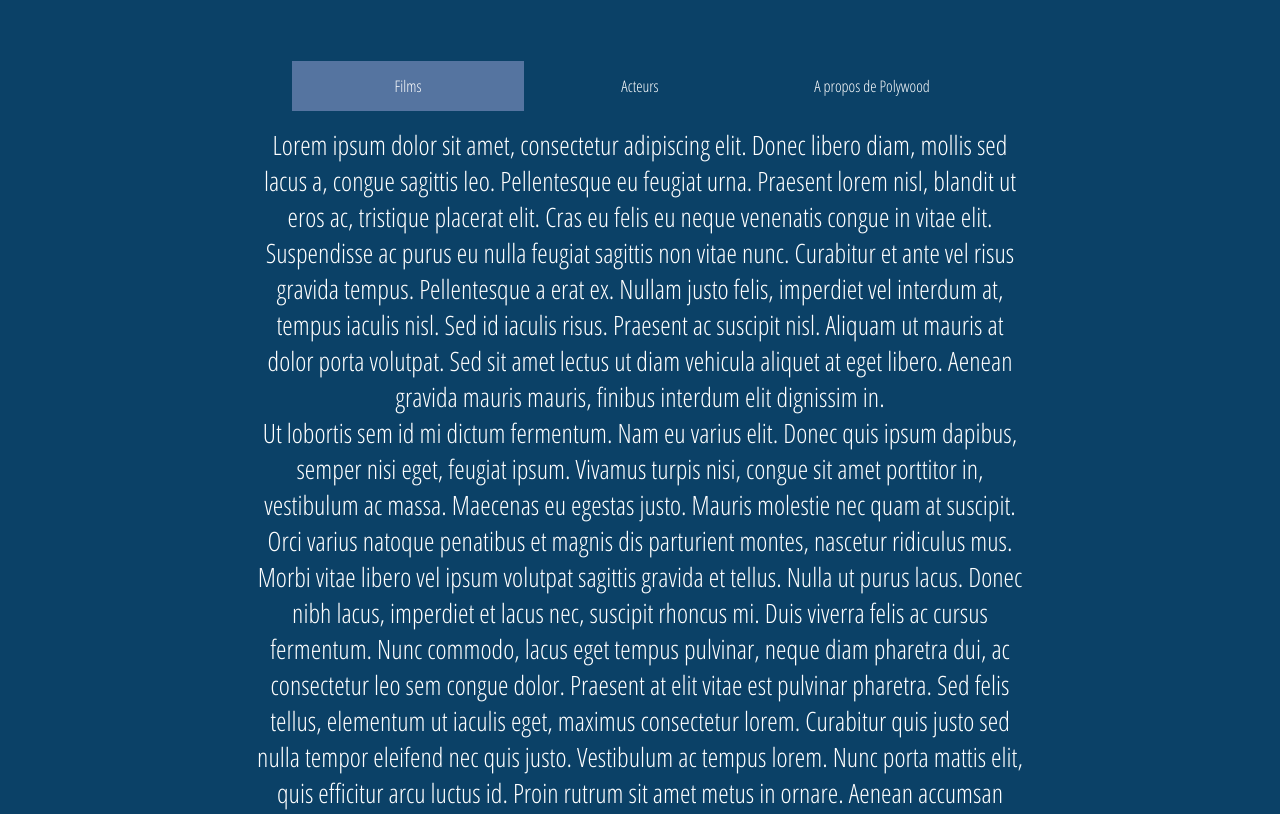
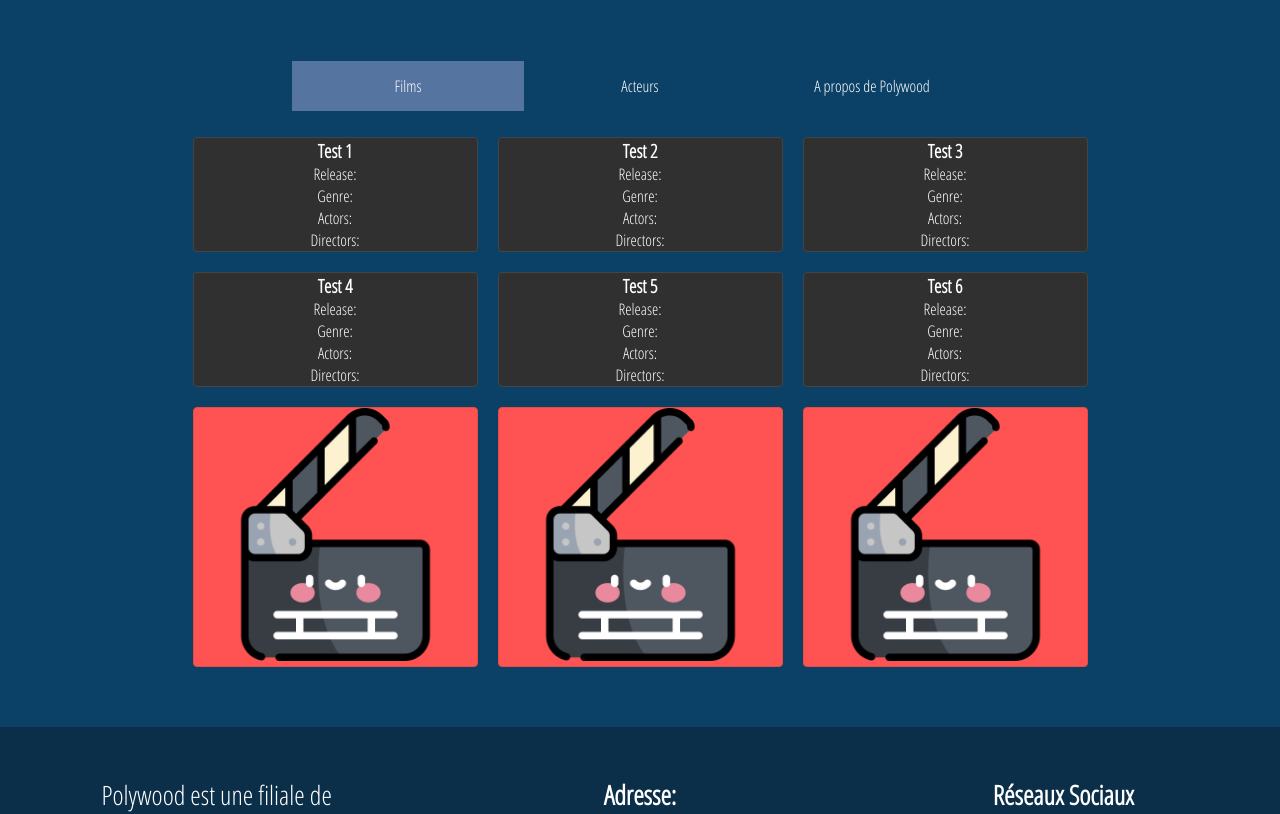
Before and after one commit to PolywoodOrganization/polywood-desktop, a Vue app: page / in a window 1280 px wide. Shown: the part 600-1414 px from the top of the page. Built offline with nearby package versions, Linux system fonts and the light colour scheme.

Commit message:
:construction: Add `Movie` component
* Added `Movie` component, which is represented by a little card, containing all information about the given movie object.
* Added empty movie template.

```diff
--- /dev/null
+++ b/src/components/Movie.vue
@@ -0,0 +1,78 @@
+<template>
+	<div class="card border-secondary col-lg-3 col-md-2 col-sm-2 col-xs-2" v-if="title !== ''">
+		<div class="card-header">{{title}}</div>
+		<div class="card-body">
+			<p class="card-text">Release: {{releaseyear}}</p>
+			<p class="card-text">Genre: {{genre}}</p>
+			<p class="card-text">Actors: {{actors}}</p>
+			<p class="card-text">Directors: {{directors}}</p>
+		</div>
+	</div>
+	<div class="card border-danger col-lg-3 col-md-2 col-sm-2 col-xs-2 empty-movie" v-else>
+		<div class="card-body">
+			<img src="../assets/img/clapper.png" alt="Aucun film disponible" title="Aucun film disponible"/>
+		</div>
+	</div>
+</template>
+
+<script>
+	export default {
+		name: "Movie",
+		props: {
+			id: {
+				type: String,
+			},
+			title: {
+				type: String,
+				default: "",
+			},
+			releaseyear: {
+				type: Number,
+			},
+			releasedate: {
+				type: String,
+			},
+			genre: {
+				type: String,
+			},
+			writer: {
+				type: String,
+			},
+			actors: {
+				type: String,
+			},
+			directors: {
+				type: String,
+			},
+		}
+	};
+</script>
+
+<style scoped lang="scss">
+@import "../assets/css/colors";
+
+.card {
+	margin: 10px;
+	padding: 0;
+}
+
+.card-header {
+	font-size: 14pt;
+	font-weight: bold;
+}
+
+.card-body {
+	p {
+		font-size: 12pt;
+	}
+}
+
+.card-body img {
+	width: 100%;
+	height: 100%;
+}
+
+.card.empty-movie {
+	background-color: $accentColor;
+}
+</style>
--- a/src/components/MoviesContainer.vue
+++ b/src/components/MoviesContainer.vue
@@ -1,68 +1,31 @@
 <template>
-	<p>
-		Lorem ipsum dolor sit amet, consectetur adipiscing elit. Donec
-		libero diam, mollis sed lacus a, congue sagittis leo. Pellentesque
-		eu feugiat urna. Praesent lorem nisl, blandit ut eros ac, tristique
-		placerat elit. Cras eu felis eu neque venenatis congue in vitae
-		elit. Suspendisse ac purus eu nulla feugiat sagittis non vitae nunc.
-		Curabitur et ante vel risus gravida tempus. Pellentesque a erat ex.
-		Nullam justo felis, imperdiet vel interdum at, tempus iaculis nisl.
-		Sed id iaculis risus. Praesent ac suscipit nisl. Aliquam ut mauris
-		at dolor porta volutpat. Sed sit amet lectus ut diam vehicula
-		aliquet at eget libero. Aenean gravida mauris mauris, finibus
-		interdum elit dignissim in.
-		<br />
-		Ut lobortis sem id mi dictum fermentum. Nam eu varius elit. Donec
-		quis ipsum dapibus, semper nisi eget, feugiat ipsum. Vivamus turpis
-		nisi, congue sit amet porttitor in, vestibulum ac massa. Maecenas eu
-		egestas justo. Mauris molestie nec quam at suscipit. Orci varius
-		natoque penatibus et magnis dis parturient montes, nascetur
-		ridiculus mus.
-		<br />
-		Morbi vitae libero vel ipsum volutpat sagittis gravida et tellus.
-		Nulla ut purus lacus. Donec nibh lacus, imperdiet et lacus nec,
-		suscipit rhoncus mi. Duis viverra felis ac cursus fermentum. Nunc
-		commodo, lacus eget tempus pulvinar, neque diam pharetra dui, ac
-		consectetur leo sem congue dolor. Praesent at elit vitae est
-		pulvinar pharetra. Sed felis tellus, elementum ut iaculis eget,
-		maximus consectetur lorem. Curabitur quis justo sed nulla tempor
-		eleifend nec quis justo. Vestibulum ac tempus lorem. Nunc porta
-		mattis elit, quis efficitur arcu luctus id. Proin rutrum sit amet
-		metus in ornare. Aenean accumsan purus sit amet est consectetur
-		auctor.
-		<br />
-		Pellentesque non dui quis neque pretium interdum. Quisque in egestas
-		nisl, quis condimentum libero. Pellentesque id rutrum lacus. Mauris
-		placerat vehicula lectus at tempus. Pellentesque nec imperdiet
-		felis, sed dictum risus. Sed vel risus et nibh malesuada pulvinar.
-		Morbi vel mi in lectus molestie hendrerit in vitae velit. Proin
-		elementum erat sed enim feugiat, eu ornare leo sollicitudin. Nam est
-		mi, pellentesque et urna non, pharetra pretium magna. Donec quis ex
-		arcu. Vivamus varius ipsum eu ipsum facilisis, a iaculis orci
-		pharetra. Cras sed cursus odio, quis aliquam nisl. Nunc malesuada
-		sed risus non gravida.
-		<br />
-		Sed vitae mi pharetra, varius risus in, scelerisque ligula. Nam
-		malesuada egestas orci, ac dictum sapien euismod quis. Maecenas
-		pellentesque metus eu ultricies ultricies. Sed interdum lobortis
-		tincidunt. Aenean scelerisque imperdiet lectus ac malesuada. Donec
-		pharetra ipsum sagittis semper facilisis. Vestibulum pretium nec
-		lectus nec lobortis. Nullam euismod nulla elementum, laoreet sapien
-		id, suscipit urna. Aliquam congue ullamcorper arcu, non gravida
-		neque eleifend in. Curabitur eget sapien interdum, viverra arcu vel,
-		eleifend quam. Nulla lobortis viverra lectus, at suscipit orci
-		facilisis a. Sed porta tellus blandit, eleifend elit et, elementum
-		augue. Aenean viverra risus ut nibh dapibus feugiat. Aliquam ornare
-		ex sit amet libero venenatis, eu dignissim ligula tempor.
-	</p>
+	<div class="container movies-container">
+		<div class="row justify-content-center">
+			<Movie class="movie" title="Test 1" />
+			<Movie class="movie" title="Test 2" />
+			<Movie class="movie" title="Test 3" />
+			<Movie class="movie" title="Test 4" />
+			<Movie class="movie" title="Test 5" />
+			<Movie class="movie" title="Test 6" />
+			<Movie class="movie" />
+			<Movie class="movie" />
+			<Movie class="movie" />
+		</div>
+	</div>
 </template>
 
 <script>
-	export default {
-		name: "MoviesContainer",
-	};
+import Movie from "./Movie";
+export default {
+	name: "MoviesContainer",
+	components: { Movie },
+};
 </script>
 
-<style scoped>
+<style scoped lang="scss">
+@import "../assets/css/bootstrap.min.css";
 
+.movie {
+	display: inline-block;
+}
 </style>
```
Also changed, not shown: src/assets/img/clapper.png (added), 1 other file (tests, documents, lock files or other folders).
